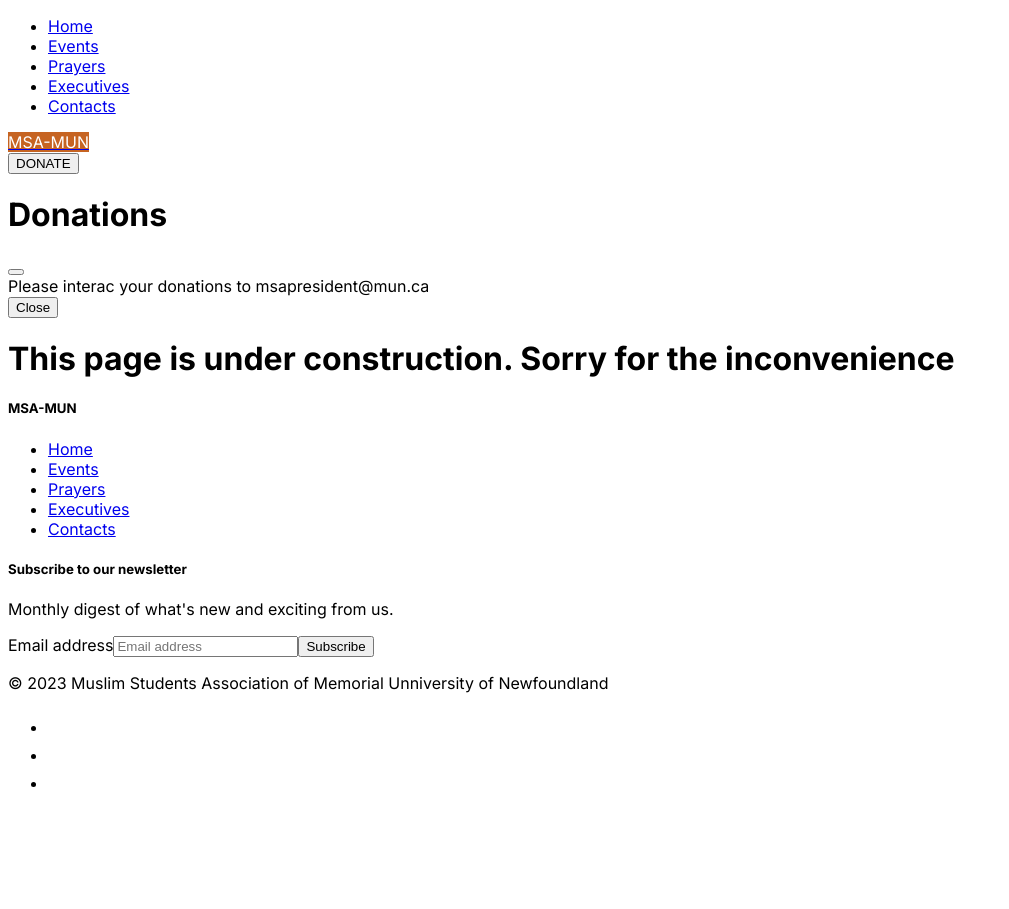
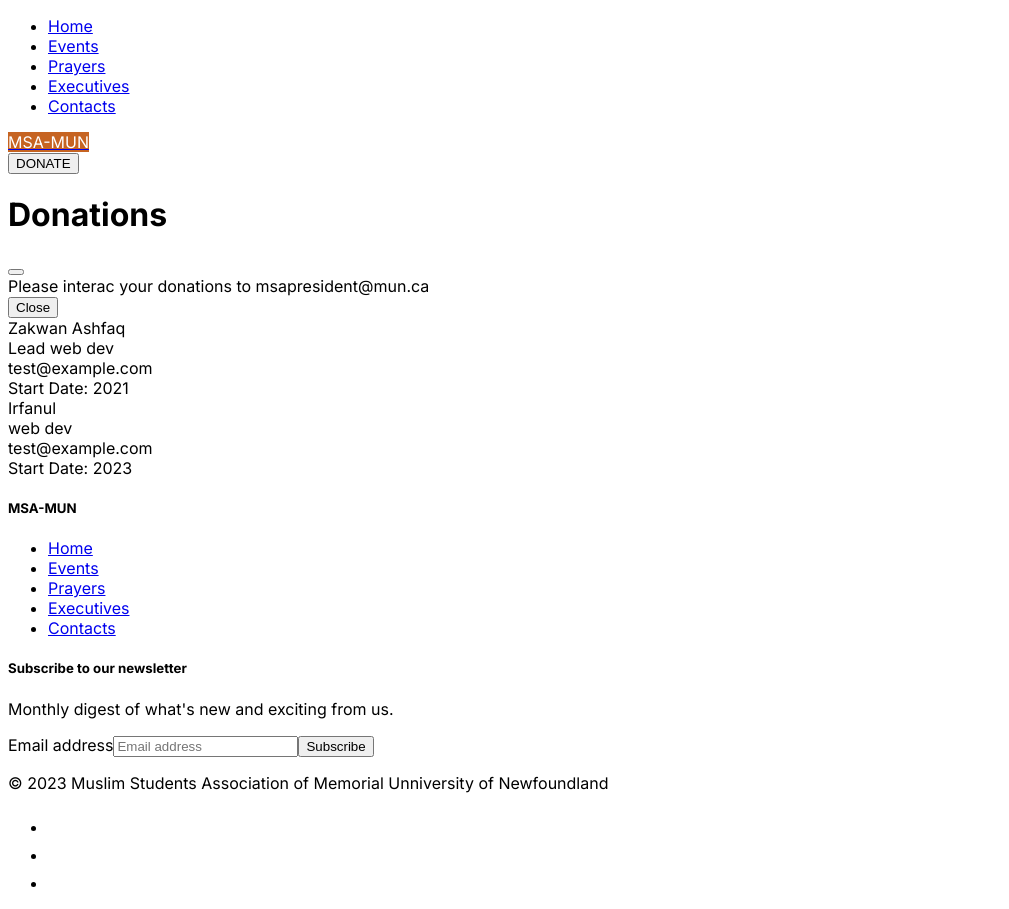
Before and after one commit to zakwanashfaq/msamun, a Next.js app in the folder client/: page /executives in a window 1280 px wide. Shown: the whole page, without its empty margins (0-1009 px from the left). Before the commit the page ends 809 px from the top, so only its background shows below. Built offline with nearby package versions, Linux system fonts and the light colour scheme.

Commit message:
Executive page update
Implemented the executive page with the same format as the the prayer page

```diff
--- /dev/null
+++ b/client/src/db/executives.ts
@@ -0,0 +1,24 @@
+export type TExecutive = {
+  id: string;
+  name: string;
+  position: string;
+  contact: string;
+  startDate: string;
+};
+
+export const executives: { [key: string]: TExecutive } = {
+  saoidaoijdaois: {
+    id: "saoidaoijdaois",
+    name: "Zakwan Ashfaq",
+    position: "Lead web dev",
+    contact: "test@example.com",
+    startDate: "2021",
+  },
+  dskajbndksan: {
+    id: "dskajbndksan",
+    name: "Irfanul",
+    position: "web dev",
+    contact: "test@example.com",
+    startDate: "2023",
+  },
+};
--- a/client/src/pages/executives/index.tsx
+++ b/client/src/pages/executives/index.tsx
@@ -1,35 +1,75 @@
 import PageTemplate from "@/components/pageTemplate";
+import { TExecutive, executives } from "@/db/executives";
+import { useState, useEffect } from "react";
 
-type SketchfabEmbedProps = {
-  title?: string;
-  src?: string;
-};
-
-const SketchfabEmbed: React.FC<SketchfabEmbedProps> = ({ title = "Kaaba", src = "https://sketchfab.com/models/45d4b0b4404a4ad7b3f7235f7a10382c/embed?autospin=1&preload=1&dnt=1" }) => {
+export function ExecutiveItem(props: { item: TExecutive }) {
   return (
-    <div className="sketchfab-embed-wrapper">
-      <iframe
-        title={title}
-        frameBorder="0"
-        allowFullScreen
-        height={300}
-        width="300px"
-        allow="autoplay; fullscreen; xr-spatial-tracking"
-        src={src}>
-      </iframe>
+    <div className="d-flex flex-column pb-5" id={props.item.id}>
+      <div className="row">
+        <div className="col-md-6">
+          <div className="pb-1 text-dark fs-5 fw-bold">{props.item.name}</div>
+          <div className="pb-2 text-dark">{props.item.position}</div>
+          <div className="pb-2 text-dark">{props.item.contact}</div>
+          <div className="pb-2 text-dark">
+            Start Date: {props.item.startDate}
+          </div>
+        </div>
+      </div>
     </div>
   );
 }
 
 export default function ExecutivesPage() {
+  const [executiveItems, setExecutiveItems] = useState<TExecutive[] | null>(
+    null
+  );
+
+  useEffect(() => {
+    setExecutiveItems(Object.values(executives));
+  }, []);
+
   return (
     <PageTemplate>
-      <div className="d-flex justify-content-center align-items-center p-5 text-wrap">
-        <h1 className="fw-bold">This page is under construction. Sorry for the inconvenience</h1>
+      <div className="col-12 ">
+        <div className="col-12 col-md-8 mt-5 px-4 px-md-5 pb-5 mt-md-3 d-flex flex-column">
+          {executiveItems?.map((execItem) => (
+            <ExecutiveItem key={execItem.id} item={execItem} />
+          ))}
+        </div>
       </div>
     </PageTemplate>
-  )
+  );
 }
+// type SketchfabEmbedProps = {
+//   title?: string;
+//   src?: string;
+// };
+
+// const SketchfabEmbed: React.FC<SketchfabEmbedProps> = ({ title = "Kaaba", src = "https://sketchfab.com/models/45d4b0b4404a4ad7b3f7235f7a10382c/embed?autospin=1&preload=1&dnt=1" }) => {
+//   return (
+//     <div className="sketchfab-embed-wrapper">
+//       <iframe
+//         title={title}
+//         frameBorder="0"
+//         allowFullScreen
+//         height={300}
+//         width="300px"
+//         allow="autoplay; fullscreen; xr-spatial-tracking"
+//         src={src}>
+//       </iframe>
+//     </div>
+//   );
+// }
+
+// export default function ExecutivesPage() {
+//   return (
+//     <PageTemplate>
+//       <div className="d-flex justify-content-center align-items-center p-5 text-wrap">
+//         <h1 className="fw-bold">This page is under construction. Sorry for the inconvenience</h1>
+//       </div>
+//     </PageTemplate>
+//   )
+// }
 
 // export default function ExecutivesPage() {
 //   return (
```
